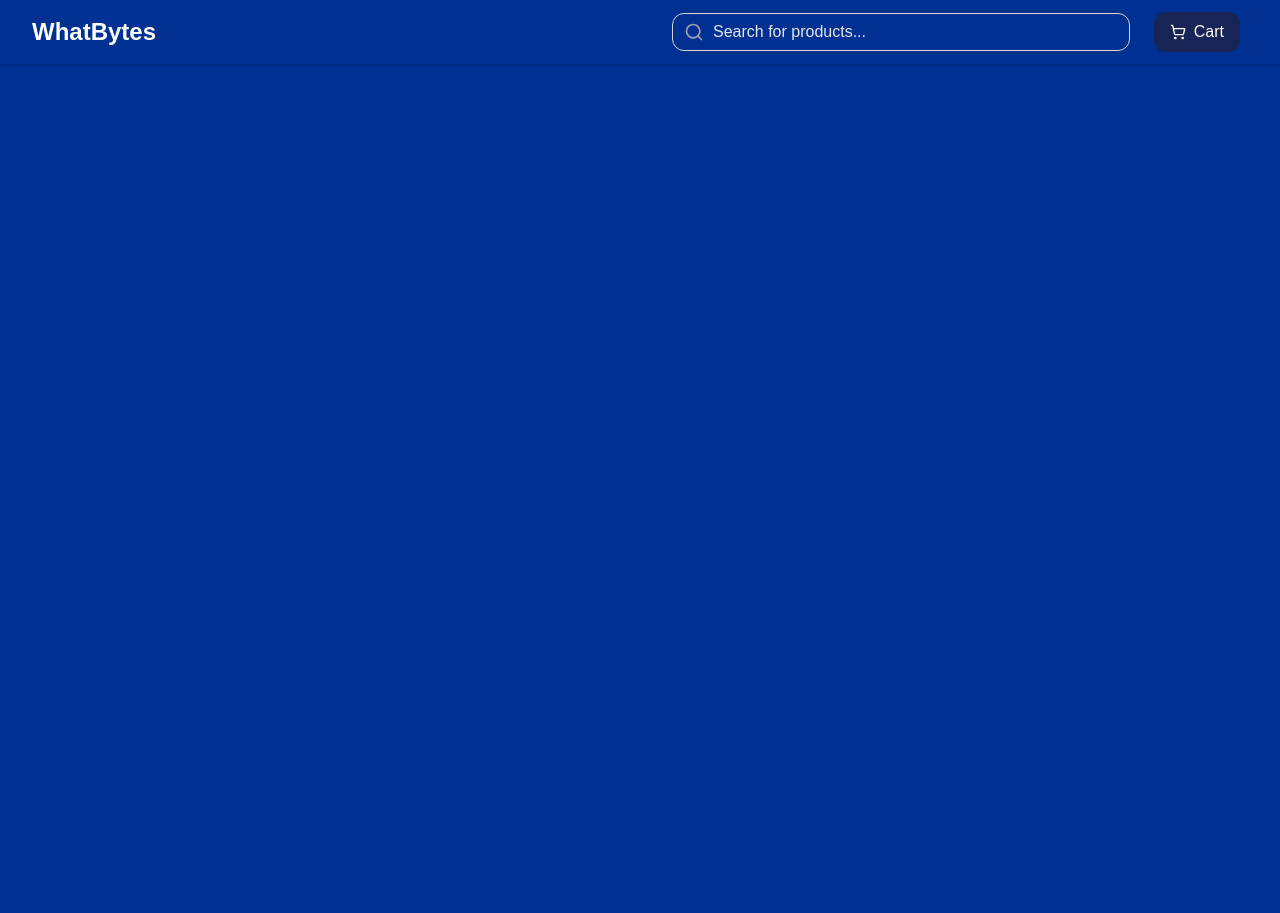
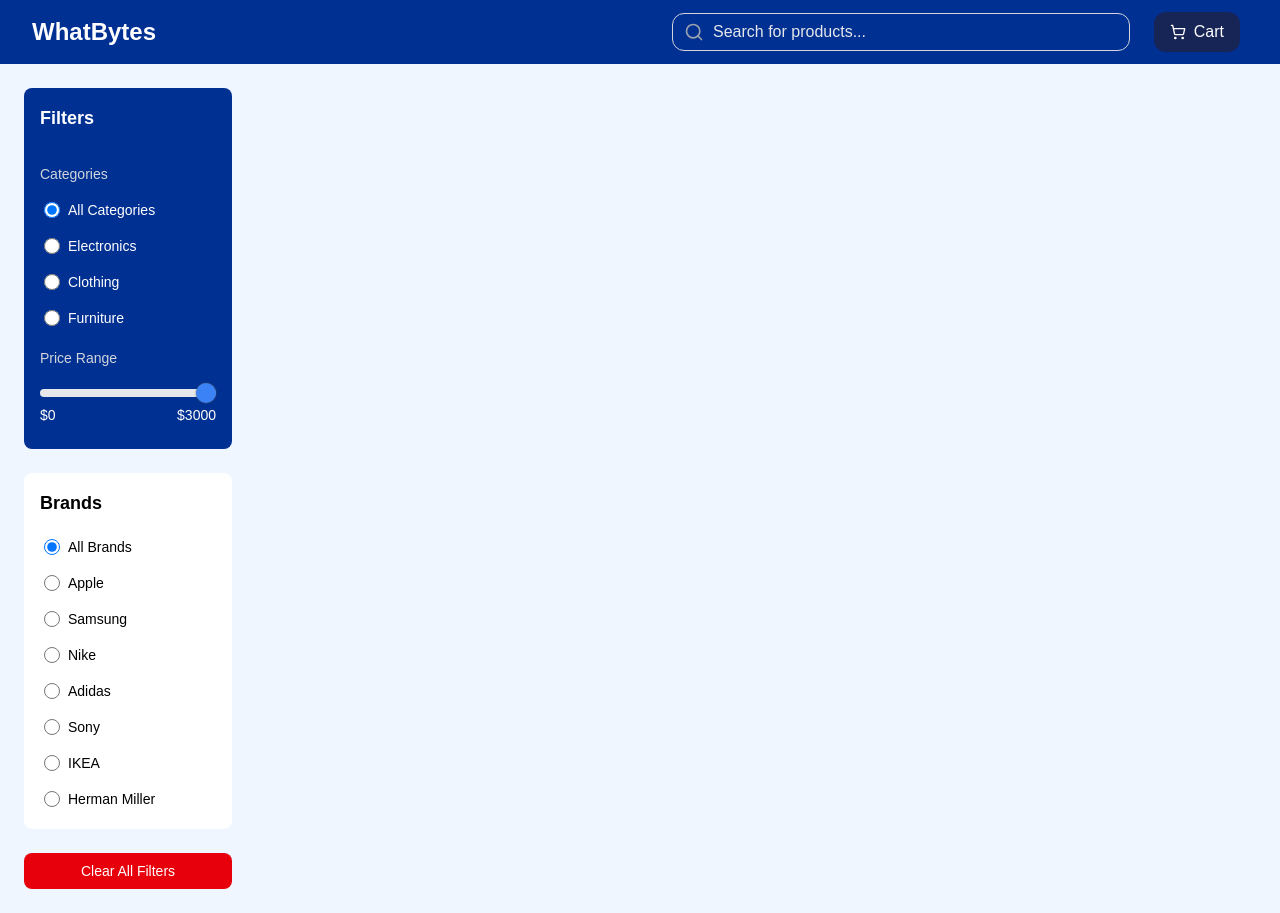
Before and after one commit to RK-Shandilya/whatbytes_ecommerce, a Next.js app: page / in a window 1280 px wide. Before the commit the page ends 800 px from the top, so only its background shows below. Built offline with nearby package versions, Linux system fonts and the light colour scheme.

Commit message:
Added Sidebar

```diff
--- a/app/page.tsx
+++ b/app/page.tsx
@@ -1,8 +1,9 @@
+import Sidebar from "@/components/Sidebar";
 
 export default function Home() {
   return (
-    <div>
-
+    <div className="flex bg-blue-50">
+      <Sidebar />
     </div>
   );
 }
--- /dev/null
+++ b/components/Sidebar.tsx
@@ -0,0 +1,112 @@
+"use client"
+import { useRouter, useSearchParams } from 'next/navigation';
+import { useState, useEffect } from 'react';
+import { categories, brands } from '../data/product';
+import { FilterSection, RadioGroup, PriceRangeSlider } from '@/components/ui';
+
+const Sidebar = () => {
+  const router = useRouter();
+  const searchParams = useSearchParams();
+  const [selectedCategory, setSelectedCategory] = useState<string>('all');
+  const [selectedBrand, setSelectedBrand] = useState<string>('all');
+  const [priceRange, setPriceRange] = useState([0, 3000]);
+
+  useEffect(() => {
+    const category = searchParams.get('category') || 'all';
+    const brand = searchParams.get('brand') || 'all';
+    const minPrice = parseInt(searchParams.get('minPrice') || '0');
+    const maxPrice = parseInt(searchParams.get('maxPrice') || '3000');
+
+    setSelectedCategory(category);
+    setSelectedBrand(brand);
+    setPriceRange([minPrice, maxPrice]);
+  }, [searchParams]);
+
+  const updateFilters = (newFilters: Record<string, string>) => {
+    const current = new URLSearchParams(Array.from(searchParams.entries()));
+
+    Object.keys(newFilters).forEach(key => {
+      const value = newFilters[key];
+      if (value === 'all' || value === '0' || (key === 'maxPrice' && value === '3000')) {
+        current.delete(key);
+      } else {
+        current.set(key, value);
+      }
+    });
+
+    const search = current.toString();
+    const query = search ? `?${search}` : '';
+    router.push(`/${query}`);
+  };
+
+  const handleCategoryChange = (categoryId: string) => {
+    setSelectedCategory(categoryId);
+    updateFilters({ category: categoryId });
+  };
+
+  const handleBrandChange = (brandId: string) => {
+    setSelectedBrand(brandId);
+    updateFilters({ brand: brandId });
+  };
+
+  const handlePriceChange = (value: number[]) => {
+    setPriceRange(value);
+    updateFilters({
+      minPrice: value[0].toString(),
+      maxPrice: value[1].toString()
+    });
+  };
+
+  const handleClearFilters = () => {
+    setSelectedCategory('all');
+    setSelectedBrand('all');
+    setPriceRange([0, 3000]);
+    router.push('/');
+  };
+
+  return (
+    <div className="w-64 p-6 text-black">
+      <div className="space-y-6">
+        <FilterSection title="Filters" className="bg-background text-white flex flex-col gap-4">
+          <div>
+            <h4 className="text-sm font-medium mb-3 text-gray-300">Categories</h4>
+            <RadioGroup
+              options={categories}
+              selected={selectedCategory}
+              onChange={handleCategoryChange}
+              name="category"
+            />
+          </div>
+
+          <div>
+            <h4 className="text-sm font-medium mb-3 text-gray-300">Price Range</h4>
+            <PriceRangeSlider
+              min={0}
+              max={3000}
+              value={priceRange}
+              onChange={handlePriceChange}
+            />
+          </div>
+        </FilterSection>
+
+        <FilterSection title="Brands" className='bg-foreground text-black'>
+          <RadioGroup
+            options={brands}
+            selected={selectedBrand}
+            onChange={handleBrandChange}
+            name="brand"
+          />
+        </FilterSection>
+
+        <button
+          onClick={handleClearFilters}
+          className="w-full py-2 px-4 bg-red-600 hover:bg-red-700 text-white rounded-lg transition-colors duration-200 text-sm font-medium"
+        >
+          Clear All Filters
+        </button>
+      </div>
+    </div>
+  );
+};
+
+export default Sidebar;
--- /dev/null
+++ b/components/ui/FilterSection.tsx
@@ -0,0 +1,16 @@
+import { ReactNode } from 'react';
+
+interface FilterSectionProps {
+  title: string;
+  children: ReactNode;
+  className?: string;
+}
+
+export const FilterSection = ({ title, children, className = '' }: FilterSectionProps) => {
+  return (
+    <div className={`rounded-lg p-4 ${className}`}>
+      <h3 className="text-lg font-semibold mb-4">{title}</h3>
+      {children}
+    </div>
+  );
+};
--- /dev/null
+++ b/components/ui/PriceRangeSlider.tsx
@@ -0,0 +1,47 @@
+interface PriceRangeSliderProps {
+    min: number;
+    max: number;
+    value: number[];
+    onChange: (value: number[]) => void;
+    className?: string;
+}
+
+  export const PriceRangeSlider = ({ min, max, value, onChange, className = '' }: PriceRangeSliderProps) => {
+    return (
+      <div className={`space-y-2 ${className}`}>
+        <input
+          type="range"
+          min={min}
+          max={max}
+          value={value[1]}
+          onChange={(e) => onChange([value[0], parseInt(e.target.value)])}
+          className="w-full h-2 bg-gray-200 rounded-lg appearance-none cursor-pointer slider"
+        />
+        <div className="flex justify-between text-sm">
+          <span>${value[0]}</span>
+          <span>${value[1]}</span>
+        </div>
+        <style jsx>{`
+          .slider::-webkit-slider-thumb {
+            appearance: none;
+            height: 20px;
+            width: 20px;
+            border-radius: 50%;
+            background: #3b82f6;
+            cursor: pointer;
+            box-shadow: 0 0 2px 0 #555;
+          }
+
+          .slider::-moz-range-thumb {
+            height: 20px;
+            width: 20px;
+            border-radius: 50%;
+            background: #3b82f6;
+            cursor: pointer;
+            border: none;
+            box-shadow: 0 0 2px 0 #555;
+          }
+        `}</style>
+      </div>
+    );
+  };
--- /dev/null
+++ b/components/ui/RadioGroup.tsx
@@ -0,0 +1,33 @@
+interface RadioOption {
+    id: string;
+    name: string;
+  }
+
+  interface RadioGroupProps {
+    options: RadioOption[];
+    selected: string;
+    onChange: (value: string) => void;
+    name: string;
+    className?: string;
+  }
+
+  export const RadioGroup = ({ options, selected, onChange, name, className = '' }: RadioGroupProps) => {
+    return (
+      <div className={`space-y-2 ${className}`}>
+        {options.map((option) => (
+          <label key={option.id} className="flex items-center cursor-pointer hover:bg-gray-50 hover:bg-opacity-10 rounded p-1 transition-colors">
+            <input
+              type="radio"
+              name={name}
+              checked={selected === option.id}
+              onChange={() => onChange(option.id)}
+              className="h-4 w-4 text-blue-600 focus:ring-blue-500 border-gray-300"
+            />
+            <span className="ml-2 text-sm">
+              {option.name}
+            </span>
+          </label>
+        ))}
+      </div>
+    );
+  };
--- /dev/null
+++ b/components/ui/index.ts
@@ -0,0 +1,5 @@
+import { FilterSection } from './FilterSection';
+import { RadioGroup } from './RadioGroup';
+import { PriceRangeSlider } from './PriceRangeSlider';
+
+export { FilterSection, RadioGroup, PriceRangeSlider };
```
